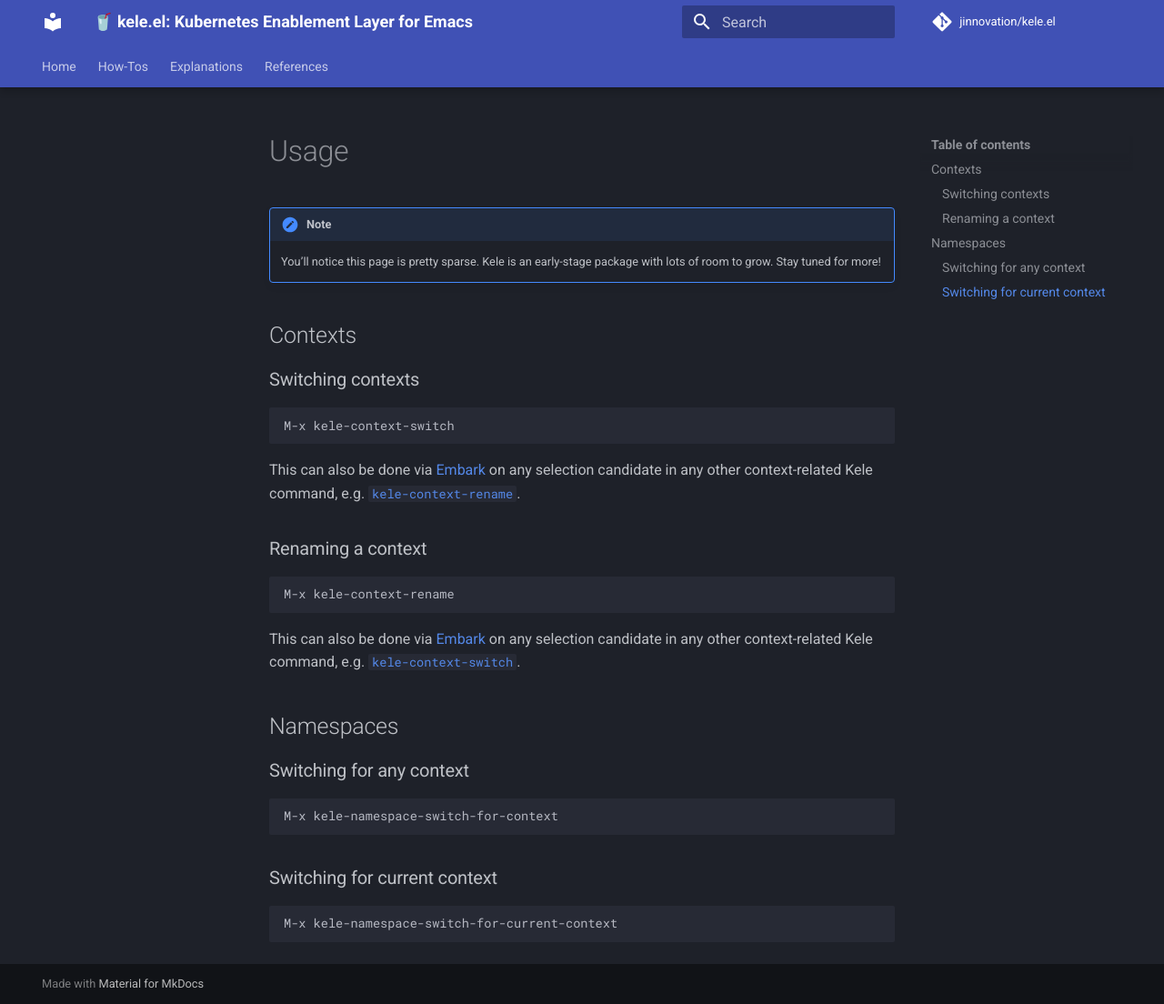
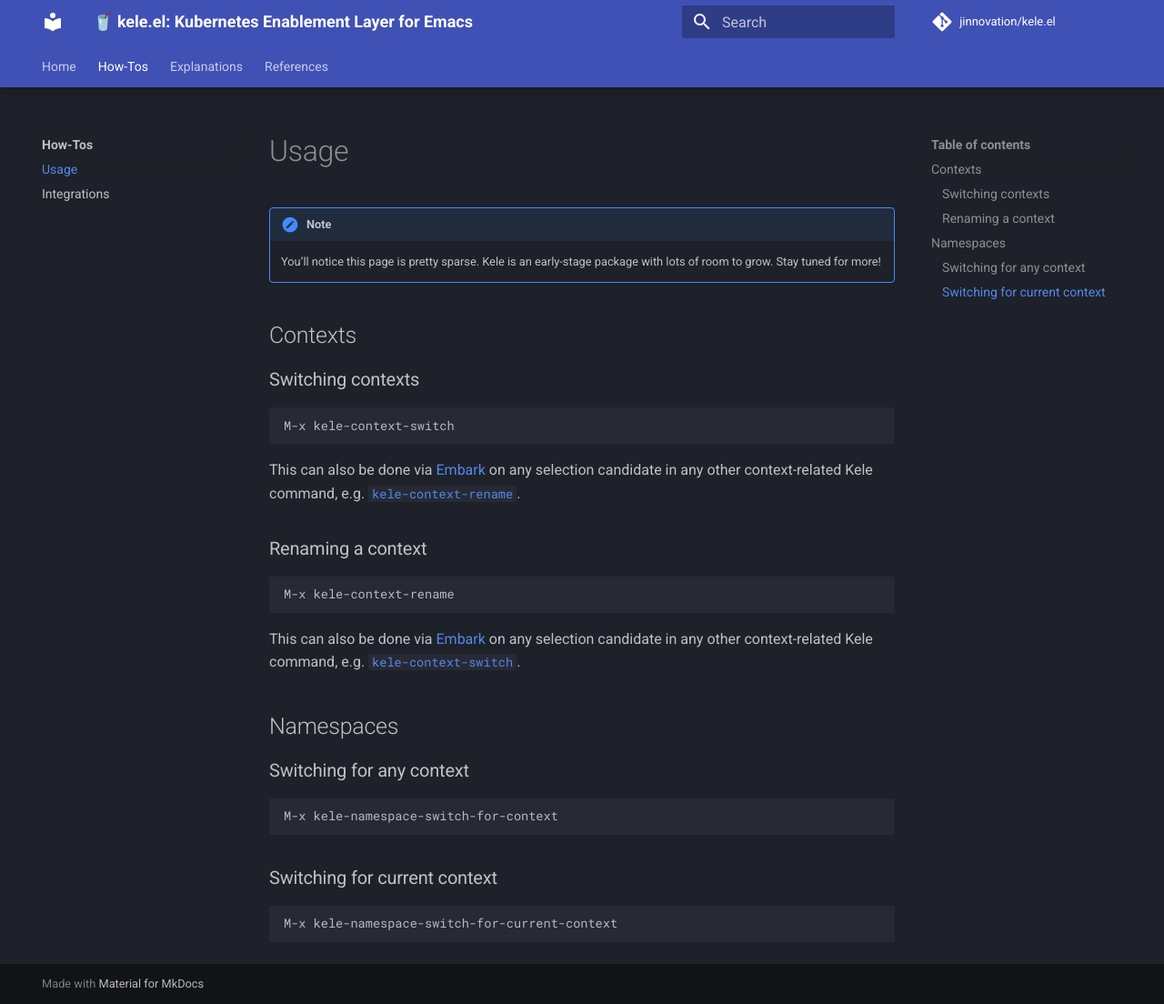
Before and after one commit to jinnovation/kele.el, an MkDocs documentation site: the page built from docs/how-tos/usage.md, in a window 1280 px wide and 1104 px high. Shown: the whole window at 91% size. Built offline with MkDocs 1.6.1 and Material for MkDocs 9.7.7, drawn with Linux system fonts in a browser that asks for light colours; comment, search, counter and statistics services are not loaded.

Commit message:
docs: add usage in nav

```diff
--- a/mkdocs.yaml
+++ b/mkdocs.yaml
@@ -11,6 +11,7 @@
   - Home: index.md
   - How-Tos:
       - how-tos/index.md
+      - how-tos/usage.md
       - how-tos/integrations.md
   - Explanations:
       - explanations/comparisons.md
```
